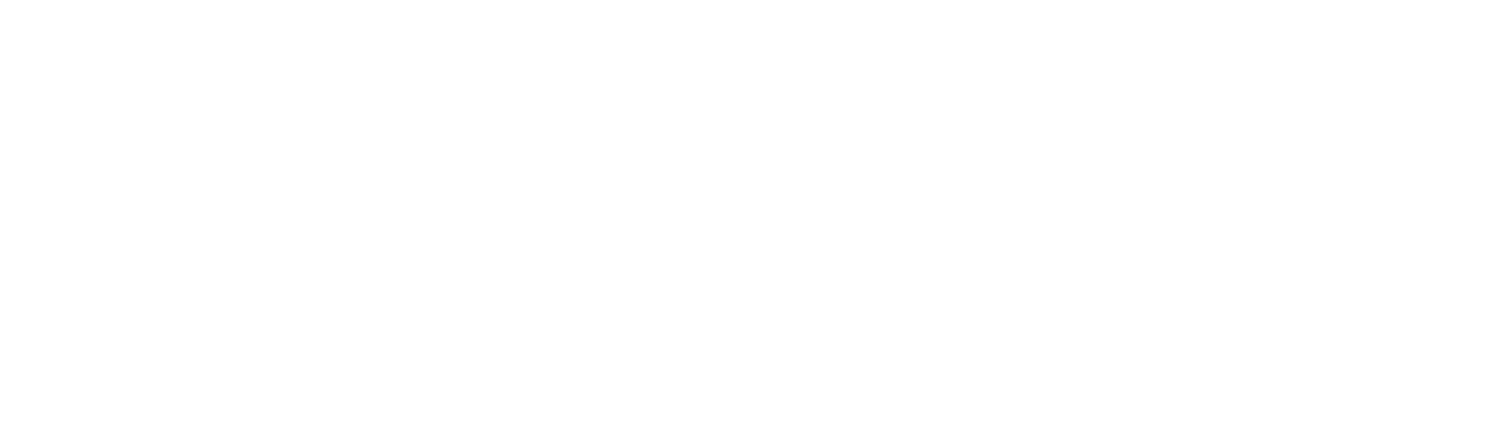
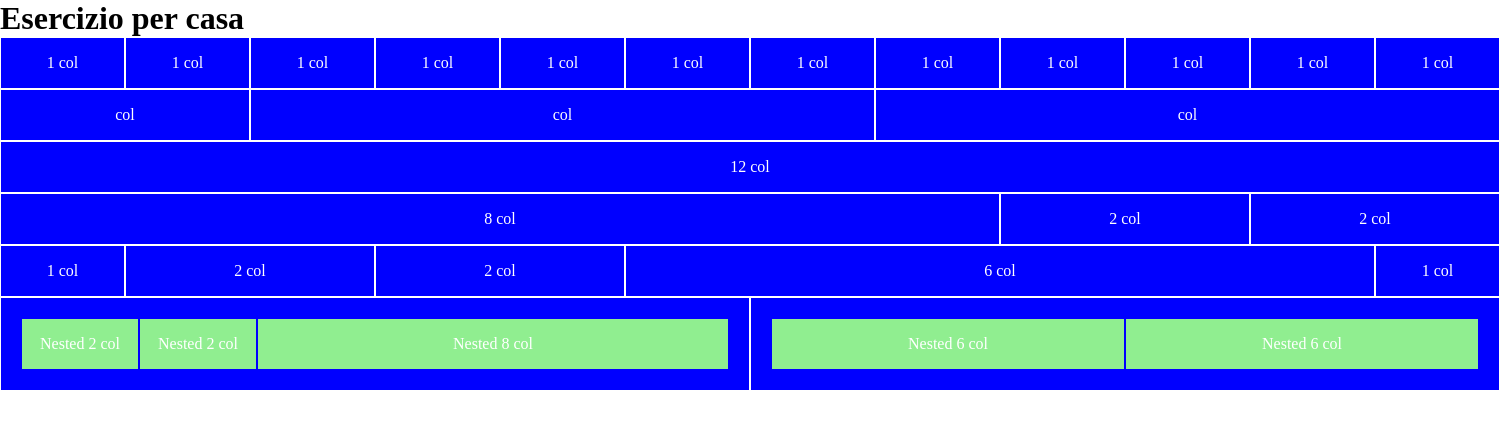
Before and after one commit to giorgios17/html-css-12bool, a plain HTML site: page index.html in a window 1280 px wide. Shown: the whole page, 1500 px wide, since content can reach past the window. Drawn offline with Linux system fonts and the light colour scheme.

Commit message:
nested col

```diff
--- a/css/framework.css
+++ b/css/framework.css
@@ -1,3 +1,4 @@
+/* framework css */
 *{
     box-sizing: border-box;
     margin: 0;
@@ -31,24 +32,24 @@
     max-width: calc((100% / 12) * 4);
 }
 .col-5{
-    flex-basis: calc((/100% / 12) * 5);
-    max-width: calc((/100% / 12) * 5);
+    flex-basis: calc((100% / 12) * 5);
+    max-width: calc((100% / 12) * 5);
 }
 .col-6{
     flex-basis: calc((100% / 12) * 6);
     max-width: calc((100% / 12) * 6);
 }
 .col-7{
-    flex-basis: calc((/100% / 12) * 7);
-    max-width: calc((/100% / 12) * 7);
+    flex-basis: calc((100% / 12) * 7);
+    max-width: calc((100% / 12) * 7);
 }
 .col-8{
     flex-basis: calc((100% / 12) * 8);
     max-width: calc((100% / 12) * 8);
 }
 .col-9{
-    flex-basis: calc((/100% / 12) * 9);
-    max-width: calc((/100% / 12) * 9);
+    flex-basis: calc((100% / 12) * 9);
+    max-width: calc((100% / 12) * 9);
 }
 .col-10{
     flex-basis: calc((100% / 12) * 10);
@@ -123,7 +124,7 @@
         max-width: calc((100% / 12) * 4);
     }
     .col-sm-5{
-        flex-basis: calc((/100% / 12) * 5);
+        flex-basis: calc((100% / 12) * 5);
         max-width: calc((/100% / 12) * 5);
     }
     .col-sm-6{
@@ -131,7 +132,7 @@
         max-width: calc((100% / 12) * 6);
     }
     .col-sm-7{
-        flex-basis: calc((/100% / 12) * 7);
+        flex-basis: calc((100% / 12) * 7);
         max-width: calc((/100% / 12) * 7);
     }
     .col-sm-8{
@@ -139,8 +140,8 @@
         max-width: calc((100% / 12) * 8);
     }
     .col-sm-9{
-        flex-basis: calc((/100% / 12) * 9);
-        max-width: calc((/100% / 12) * 9);
+        flex-basis: calc((100% / 12) * 9);
+        max-width: calc((100% / 12) * 9);
     }
     .col-sm-10{
         flex-basis: calc((100% / 12) * 10);
@@ -214,24 +215,24 @@
         max-width: calc((100% / 12) * 4);
     }
     .col-md-5{
-        flex-basis: calc((/100% / 12) * 5);
-        max-width: calc((/100% / 12) * 5);
+        flex-basis: calc((100% / 12) * 5);
+        max-width: calc((100% / 12) * 5);
     }
     .col-md-6{
         flex-basis: calc((100% / 12) * 6);
         max-width: calc((100% / 12) * 6);
     }
     .col-md-7{
-        flex-basis: calc((/100% / 12) * 7);
-        max-width: calc((/100% / 12) * 7);
+        flex-basis: calc((100% / 12) * 7);
+        max-width: calc((100% / 12) * 7);
     }
     .col-md-8{
         flex-basis: calc((100% / 12) * 8);
         max-width: calc((100% / 12) * 8);
     }
     .col-md-9{
-        flex-basis: calc((/100% / 12) * 9);
-        max-width: calc((/100% / 12) * 9);
+        flex-basis: calc((100% / 12) * 9);
+        max-width: calc((100% / 12) * 9);
     }
     .col-md-10{
         flex-basis: calc((100% / 12) * 10);
@@ -306,24 +307,24 @@
         max-width: calc((100% / 12) * 4);
     }
     .col-lg-5{
-        flex-basis: calc((/100% / 12) * 5);
-        max-width: calc((/100% / 12) * 5);
+        flex-basis: calc((100% / 12) * 5);
+        max-width: calc((100% / 12) * 5);
     }
     .col-lg-6{
         flex-basis: calc((100% / 12) * 6);
         max-width: calc((100% / 12) * 6);
     }
     .col-lg-7{
-        flex-basis: calc((/100% / 12) * 7);
-        max-width: calc((/100% / 12) * 7);
+        flex-basis: calc((100% / 12) * 7);
+        max-width: calc((100% / 12) * 7);
     }
     .col-lg-8{
         flex-basis: calc((100% / 12) * 8);
         max-width: calc((100% / 12) * 8);
     }
     .col-lg-9{
-        flex-basis: calc((/100% / 12) * 9);
-        max-width: calc((/100% / 12) * 9);
+        flex-basis: calc((100% / 12) * 9);
+        max-width: calc((100% / 12) * 9);
     }
     .col-lg-10{
         flex-basis: calc((100% / 12) * 10);
--- a/css/style.css
+++ b/css/style.css
@@ -1,7 +1,47 @@
-.bg-red{
-    background-color: red;
+/* generic */
+main{
+    width: 1500px;
+    margin: auto;
+    color: white;
+}
+
+h1{
+    color: black;
+}
+
+.row{
+    margin-bottom: 2px;
+}
+
+/* utility */
+
+.bg-blue{
+    background-color: blue;
+}
+
+.bg-lightgreen{
+    background-color: lightgreen;
 }
 
 .height50{
     height: 50px;
 }
+
+.border-white{
+    border: 1px solid white;
+}
+
+.padding1px{
+    padding: 1px;
+}
+
+/* content */
+
+.text{
+    text-align: center;
+    line-height: 50px;
+}
+
+.nested-row{
+    padding: 20px;
+}
--- a/index.html
+++ b/index.html
@@ -11,11 +11,129 @@
 </head>
 
 <body>
+    <main>
+        <h1>Esercizio per casa</h1>
 
-    <main>
         <div class="row">
+            <div class="col-1 height50 padding1px">
+                <div class="text bg-blue">1 col</div>
+            </div>
+            <div class="col-1 height50 padding1px">
+                <div class="text bg-blue">1 col</div>
+            </div>
+            <div class="col-1 height50 padding1px">
+                <div class="text bg-blue">1 col</div>
+            </div>
+            <div class="col-1 height50 padding1px">
+                <div class="text bg-blue">1 col</div>
+            </div>
+            <div class="col-1 height50 padding1px">
+                <div class="text bg-blue">1 col</div>
+            </div>
+            <div class="col-1 height50 padding1px">
+                <div class="text bg-blue">1 col</div>
+            </div>
+            <div class="col-1 height50 padding1px">
+                <div class="text bg-blue">1 col</div>
+            </div>
+            <div class="col-1 height50 padding1px">
+                <div class="text bg-blue">1 col</div>
+            </div>
+            <div class="col-1 height50 padding1px">
+                <div class="text bg-blue">1 col</div>
+            </div>
+            <div class="col-1 height50 padding1px">
+                <div class="text bg-blue">1 col</div>
+            </div>
+            <div class="col-1 height50 padding1px">
+                <div class="text bg-blue">1 col</div>
+            </div>
+            <div class="col-1 height50 padding1px">
+                <div class="text bg-blue">1 col</div>
+            </div>
+        </div>
 
+
+        <div class="row">
+            <div class="col-2 height50 padding1px">
+                <div class="text bg-blue">col</div>
+            </div>
+            <div class="col-5 height50 padding1px">
+                <div class="text bg-blue">col</div>
+            </div>
+            <div class="col-5 height50 padding1px">
+                <div class="text bg-blue">col</div>
+            </div>
         </div>
+
+        <div class="row">
+            <div class="col-12 height50 padding1px">
+                <div class="text bg-blue">12 col</div>
+            </div>
+        </div>
+
+        <div class="row">
+            <div class="col-8 height50 padding1px">
+                <div class="text bg-blue">8 col</div>
+            </div>
+            <div class="col-2 height50 padding1px">
+                <div class="text bg-blue">2 col</div>
+            </div>
+            <div class="col-2 height50 padding1px">
+                <div class="text bg-blue">2 col</div>
+            </div>
+        </div>
+
+        <div class="row">
+            <div class="col-1 height50 padding1px">
+                <div class="text bg-blue">1 col</div>
+            </div>
+            <div class="col-2 height50 padding1px">
+                <div class="text bg-blue">2 col</div>
+            </div>
+            <div class="col-2 height50 padding1px">
+                <div class="text bg-blue">2 col</div>
+            </div>
+            <div class="col-6 height50 padding1px">
+                <div class="text bg-blue">6 col</div>
+            </div>
+            <div class="col-1 height50 padding1px">
+                <div class="text bg-blue">1 col</div>
+            </div>
+        </div>
+
+        <div class="row">
+            <div class="col-6 height50 padding1px">
+                <div class="text bg-blue">
+                    <div class="row nested-row">
+                        <div class="col-2 padding1px">
+                            <div class="text bg-lightgreen">Nested 2 col</div>
+                        </div>
+                        <div class="col-2 padding1px">
+                            <div class="text bg-lightgreen">Nested 2 col</div>
+                        </div>
+                        <div class="col-8 padding1px">
+                            <div class="text bg-lightgreen">Nested 8 col</div>
+                        </div>
+                    </div>
+                </div>
+            </div>
+            <div class="col-6 height50 padding1px">
+                <div class="text bg-blue">
+                    <div class="row nested-row">
+                        <div class="col-6 padding1px">
+                            <div class="text bg-lightgreen">Nested 6 col</div>
+                        </div>
+                        <div class="col-6 padding1px">
+                            <div class="text bg-lightgreen">Nested 6 col</div>
+                        </div>
+                    </div>
+                </div>
+            </div>
+        </div>
+
+
+
     </main>
 
 </body>
```
